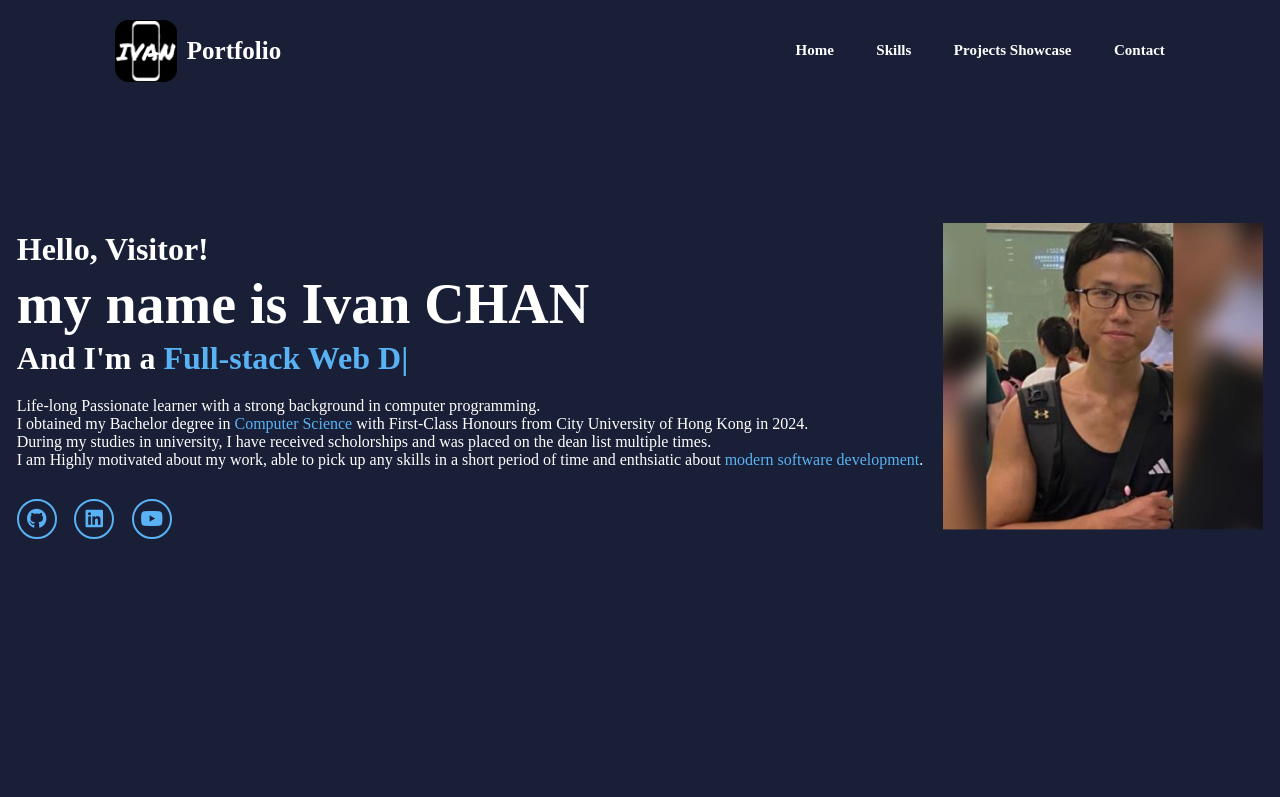
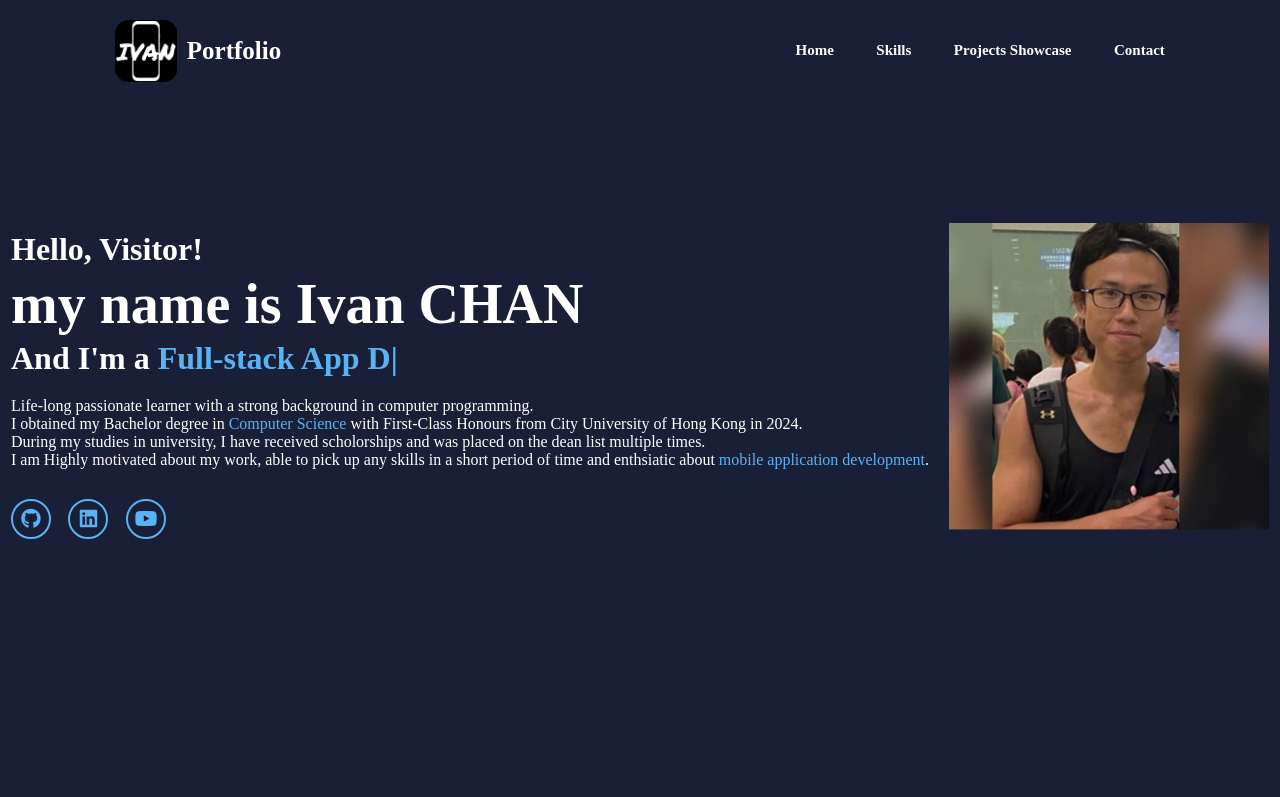
Before and after one commit to IvanENERGY/IvanCTF.github.io, a plain HTML site: page index.html in a window 1280 px wide. Shown: the top 797 px of the page. Drawn offline with nearby package versions, Linux system fonts and the light colour scheme.

Commit message:
change intro

```diff
--- a/index.html
+++ b/index.html
@@ -48,13 +48,13 @@
                 <h1>my name is Ivan CHAN</h1>
                 <h3> And I'm a <span class="multiple-text"></span></h3>
 
-                    <p>Life-long Passionate learner with a strong background in computer programming.</p>
+                    <p>Life-long passionate learner with a strong background in computer programming.</p>
                     <p>I obtained my Bachelor degree in <span >Computer Science</span> with First-Class Honours from City University of Hong Kong in 2024. </p>
                     <p>During my studies in university, I have received scholorships and was placed on the dean list multiple times.</p>
                     <p>
                         I am Highly motivated about my work,
                         able to pick up any skills in a short period of time
-                        and enthsiatic about <span >modern software development</span>.
+                        and enthsiatic about <span >mobile application development</span>.
                     </p>
 
 
--- a/main.js
+++ b/main.js
@@ -49,7 +49,7 @@ ScrollReveal().reveal('.home-contact p, .about-content',   {origin:'left'});
 
 /*---------------TypeJSs----------------------*/
 const typed= new Typed('.multiple-text',{
-    strings: [' Computer Science graduate','Full-stack Web Developer','Full-stack Mobile App Developer'],
+    strings: [' Computer Science graduate','Full-stack App Developer'],
     typeSpeed:70,
     backSpeed:50,
     backDelay:1000,
```
